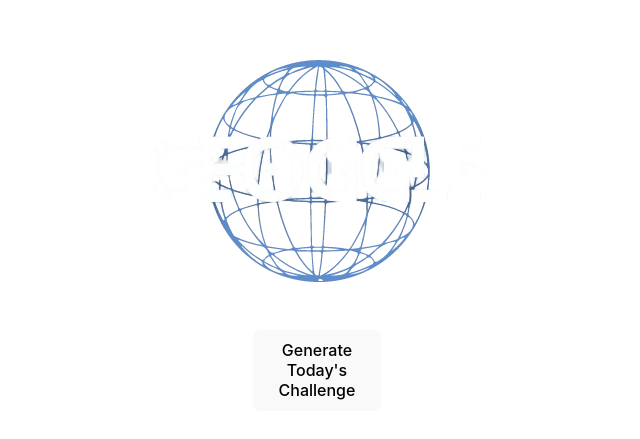
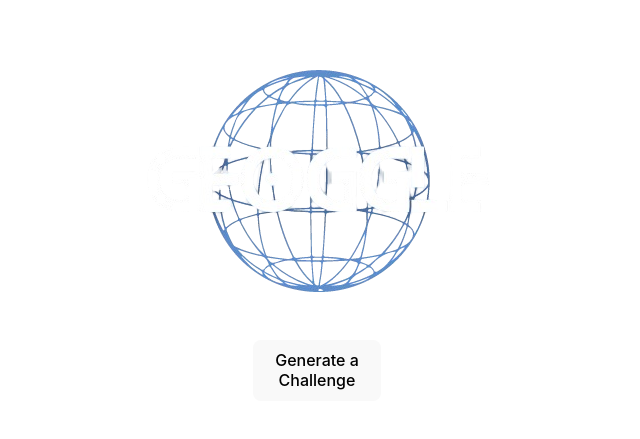
Before and after one commit to J-greaves/geoggle, a React (Vite) app: page / in a window 1280 px wide. Shown: the part 233-672 px from the top of the page, without its empty margins (323-963 px from the left). Built offline with nearby package versions, Linux system fonts and the light colour scheme.

Commit message:
fixed generate challenge button width

```diff
--- a/src/App.tsx
+++ b/src/App.tsx
@@ -314,9 +314,9 @@ const App: React.FC = () => {
       </h1>
       <button
         onClick={generateChallenge}
-        style={{ width: "10vw", alignSelf: "center" }}
+        style={{ width: "10vw", minWidth: "100px", alignSelf: "center" }}
       >
-        Generate Today's Challenge
+        Generate a Challenge
       </button>
       {challenge && (
         <>
```
